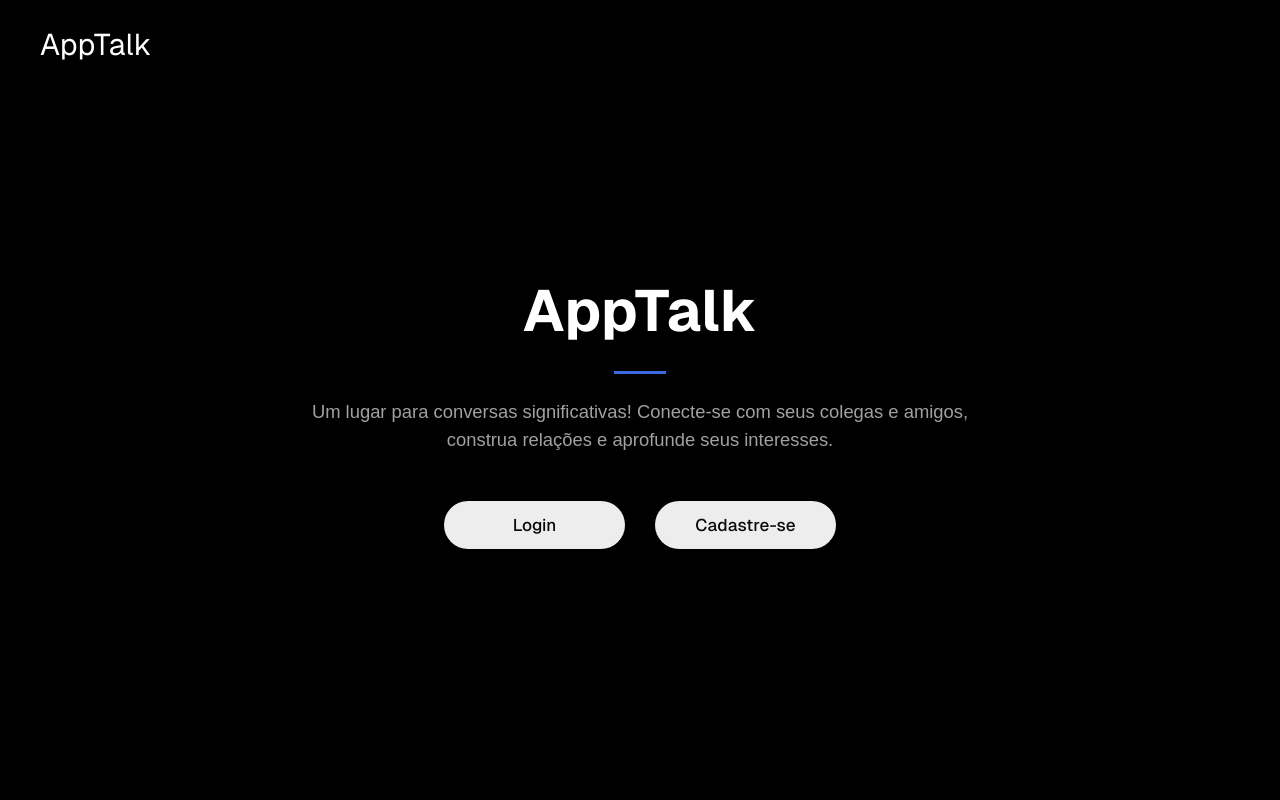
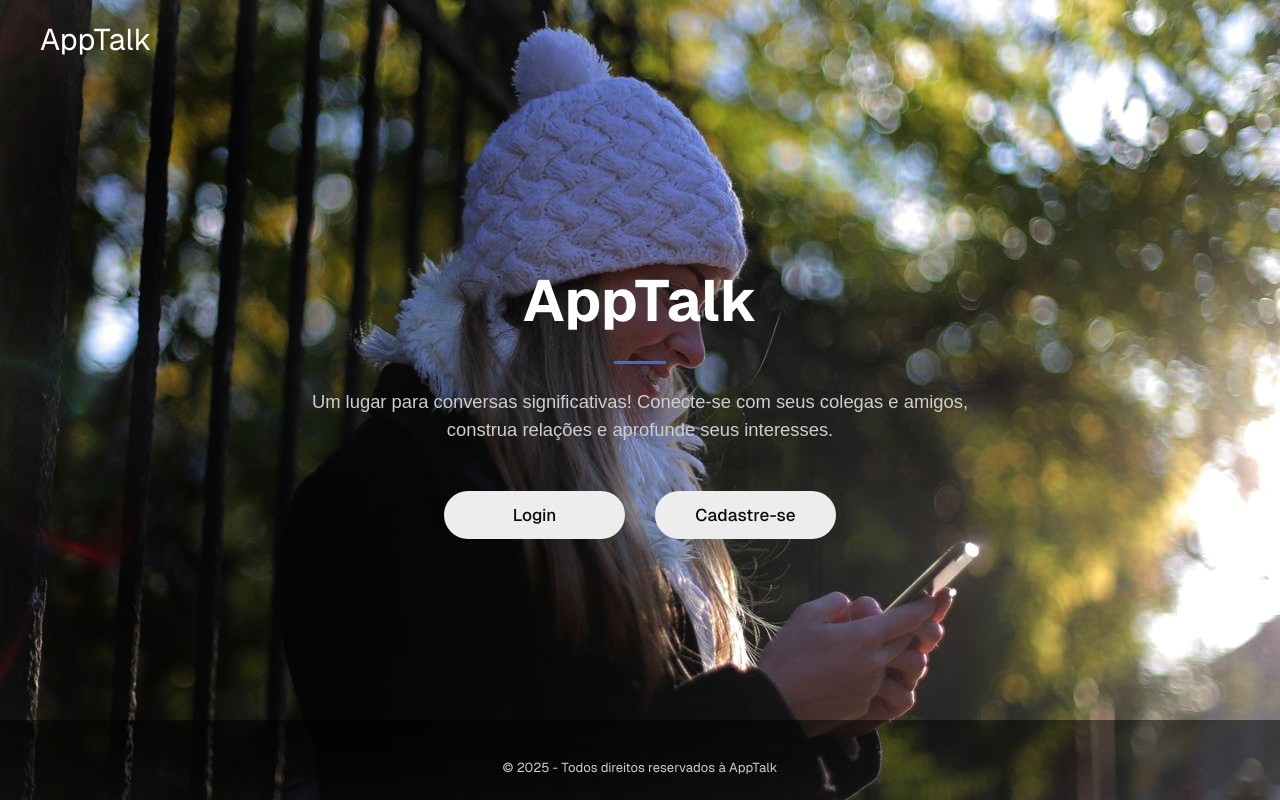
Before and after one commit to zampini28/apptalk, a Flask app: page / in a window 1280 px wide. Run offline with Flask 3, Linux system fonts and the light colour scheme.

Commit message:
Estilização do Index

```diff
--- a/static/style.css
+++ b/static/style.css
@@ -19,7 +19,7 @@
   --white-text: #ededed;
   --black-text: #0A0A0A;
 
-  --gray-text: #A1A1A1;
+  --gray-text: #cecece;
   --gray-text2: #888888;
 
   --ds-gray-1000-value: 0, 0%, 93%;
@@ -54,6 +54,10 @@ body {
   -webkit-text-size-adjust: 100%;
   background-color: var(--bg-color);
   height: 100vh;
+  background-image: url(images/background_image1.jpg);
+  background-repeat: no-repeat;
+  background-size: cover;
+  background-attachment: fixed;
 }
 
 .header_main {
@@ -61,8 +65,8 @@ body {
   /* border-bottom: 1px solid var(--header-line-color); */
 }
 
-.header-main > .header-container {
-  height: 90px;
+.header-main>.header-container {
+  height: 10vh;
   display: flex;
   align-items: center;
   max-width: none;
@@ -74,7 +78,7 @@ body {
   margin: 0 auto;
 }
 
-.area-logo > a {
+.area-logo>a {
   display: block;
   color: var(--text-color);
   text-decoration: none;
@@ -92,9 +96,9 @@ body {
 .area-logo a:hover {
   color: #fff;
   text-shadow:
-  0 0 7px #fff,
-  0 0 10px #fff,
-  0 0 21px #fff;
+    0 0 7px #fff,
+    0 0 10px #fff,
+    0 0 21px #fff;
 }
 
 a {
@@ -112,6 +116,7 @@ a {
 .link:hover {
   background: #ccc;
 }
+
 .link {
   display: flex;
   align-items: center;
@@ -149,9 +154,10 @@ a {
   padding-top: 90px;
   padding-bottom: 90px;
   min-height: 88.3vh;
+
 }
 
-.divider{
+.divider {
   height: 0.2rem;
   max-width: 3.25rem;
   margin: 1.5rem auto;
@@ -191,9 +197,9 @@ a {
   background-color: transparent;
   /* position: absolute; */
   /* position: unset; */
-  position: inherit;
+  position: relative;
   width: 100vw;
-  height: 100vh;
+  height: 80vh;
   max-width: 100vw;
   max-height: 300vh;
   overflow: hidden;
@@ -278,3 +284,19 @@ a {
   color: rgba(0, 0, 0, 0.65);
   transform: translateY(0);
 }
+
+.footer-main {
+  height: 10vh;
+  background-color: rgba(0, 0, 0, 0.5);
+}
+
+.div-footer {
+  height: 10vh;
+}
+
+.title-footer {
+  padding-top: 5vh;
+  font-size: small;
+  text-align: center;
+  color: var(--gray-text);
+}
--- a/templates/index.html
+++ b/templates/index.html
@@ -2,42 +2,41 @@
 
 {% block head %}
 <title>Home</title>
-<link rel=stylesheet href={{ url_for("static", filename="style.css") }}>
+<link rel=stylesheet href={{ url_for("static", filename="style.css" ) }}>
 {% endblock %}
 
 {% block body %}
-<header>
-
-</header>
-<main>
-
-</main>
-<footer>
-
-</footer>
-<div class=background-main>
 <header class=header-main>
   <div class=header-container>
     <div class=area-logo>
       <a href="">AppTalk</a> <!-- TODO: change it for an atually logo -->
     </div>
   </div>
+</header>
+<main class=background-main>
   <section class=main-display>
     <div class=title-container>
       <h1 class=title-text>AppTalk</h1>
     </div>
     <hr class=divider>
     <div class=sub-title-text-container>
-      <p class=sub-title-text>Um lugar para conversas significativas! Conecte-se com seus colegas e amigos, construa relações e aprofunde seus interesses.</p>
+      <p class=sub-title-text>Um lugar para conversas significativas! Conecte-se com seus colegas e amigos, construa
+        relações e aprofunde seus interesses.</p>
     </div>
     <div class=button-container>
-      <a id=login href=/login class=link>
+      <a id=login target="next" href=/login class=link>
         <span class=button-text>Login</span>
       </a>
-      <a id=signup href=/cadastro class=link>
+      <a id=signup target="next" href=/cadastro class=link>
         <span class=button-text>Cadastre-se</span>
       </a>
     </div>
   </section>
+</main>
+<footer class=footer-main>
+  <div class=div-footer>
+    <p class=title-footer>&copy; 2025 - Todos direitos reservados à AppTalk </p>
   </div>
+
+</footer>
 {% endblock %}
```
Also changed, not shown: static/images/background_image1.jpg (added), static/images/pexels-olly-3760634.jpg (added), 2 other files. Lines whose indentation alone changed are shown as unchanged.
